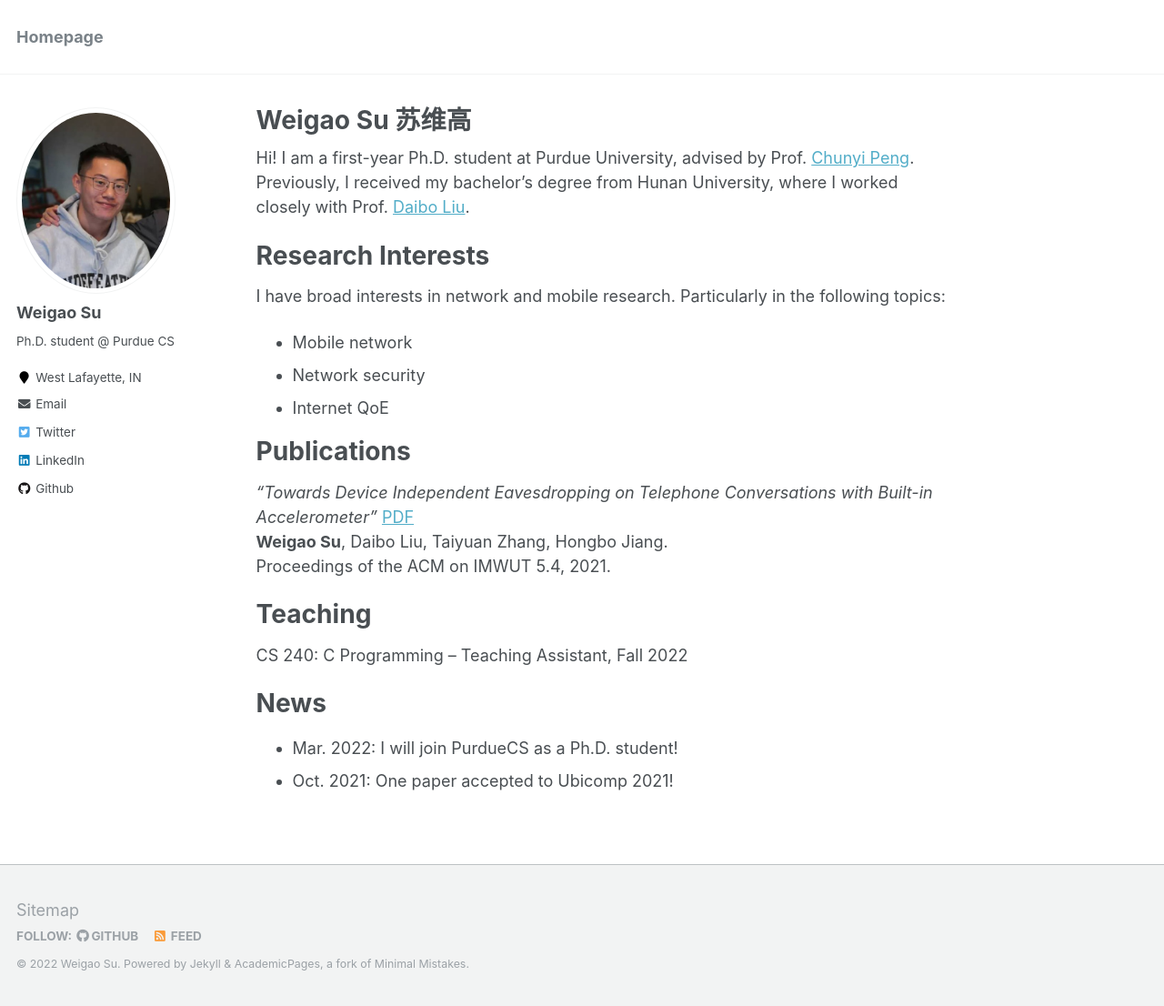
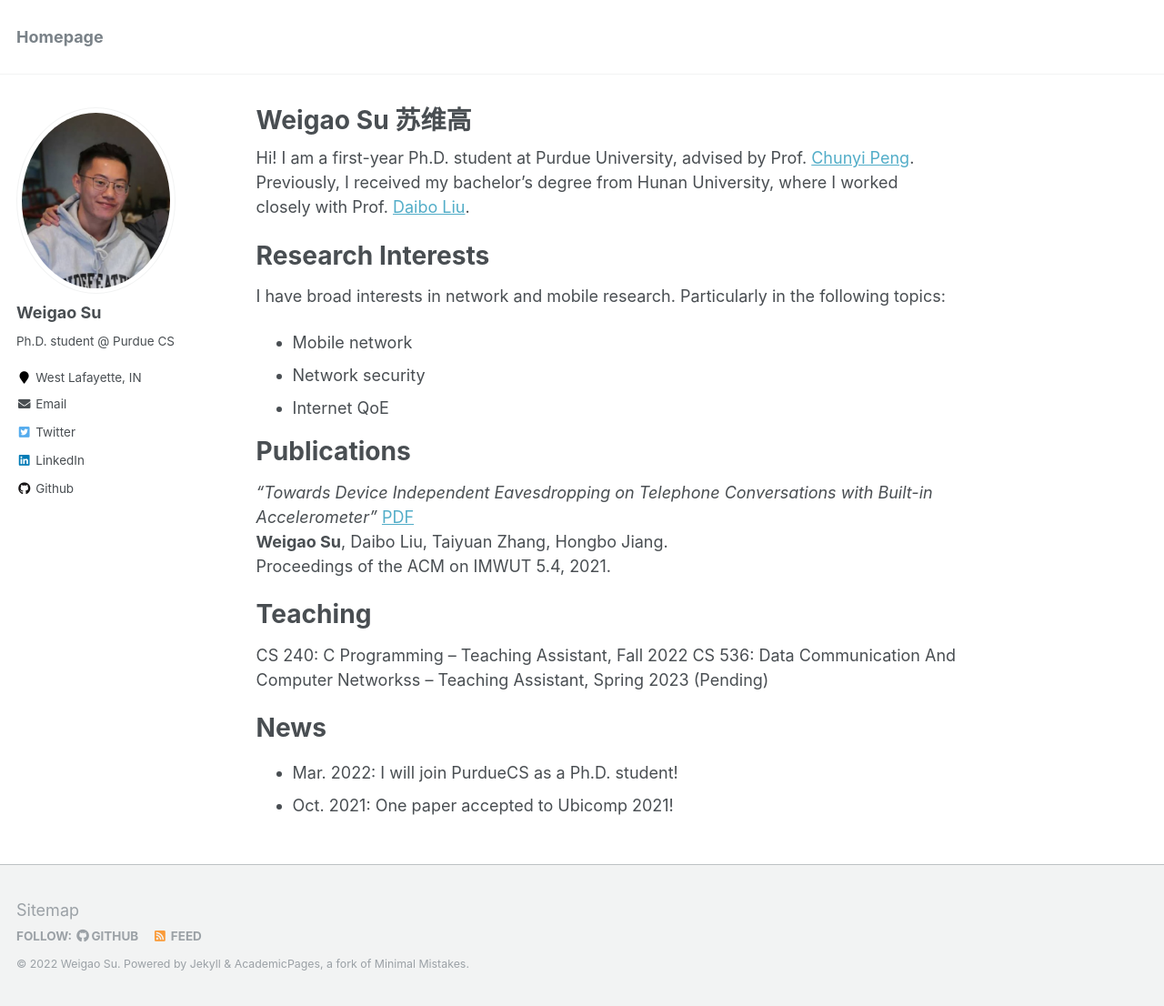
Before and after one commit to wegul/wegul.github.io, a Jekyll site: the page built from _pages/about.md, in a window 1280 px wide and 1106 px high. Shown: the whole window at 91% size. Built offline with Jekyll 4.4.1, drawn with Linux system fonts in a browser that asks for light colours; some of the changed lines change nothing that is shown.

Commit message:
Update about.md

```diff
--- a/_pages/about.md
+++ b/_pages/about.md
@@ -27,7 +27,7 @@
 
 Publications
 ======
-*“Towards Device Independent Eavesdropping on Telephone Conversations with Built-in Accelerometer”*  [PDF](https://github.com/wegul/wegul/raw/main/files/Vibphone_arxiv.pdf)
+*“Towards Device Independent Eavesdropping on Telephone Conversations with Built-in Accelerometer”*  [PDF](https://dl.acm.org/doi/abs/10.1145/3494969)
 **Weigao Su**, Daibo Liu, Taiyuan Zhang, Hongbo Jiang.
 Proceedings of the ACM on IMWUT 5.4, 2021.
 
@@ -43,6 +43,7 @@
 Teaching
 =========
 CS 240: C Programming -- Teaching Assistant, Fall 2022
+CS 536: Data Communication And Computer Networkss -- Teaching Assistant, Spring 2023 (Pending)
 
 News
 ======
```
